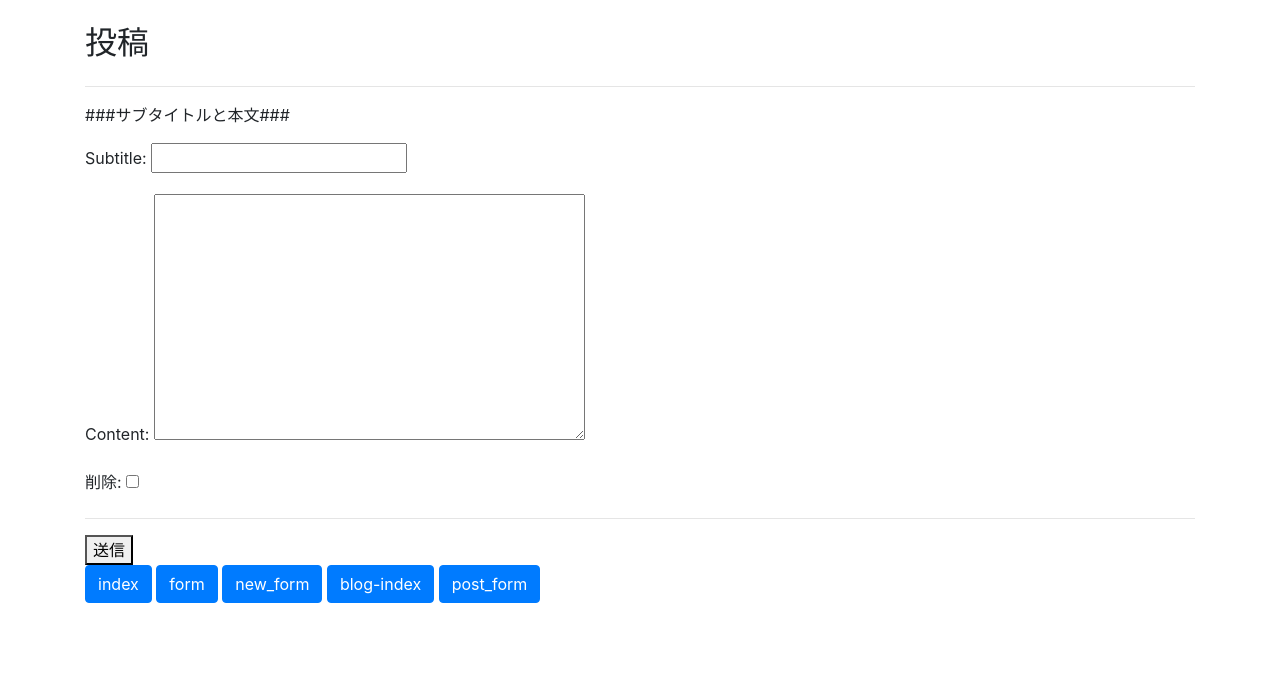
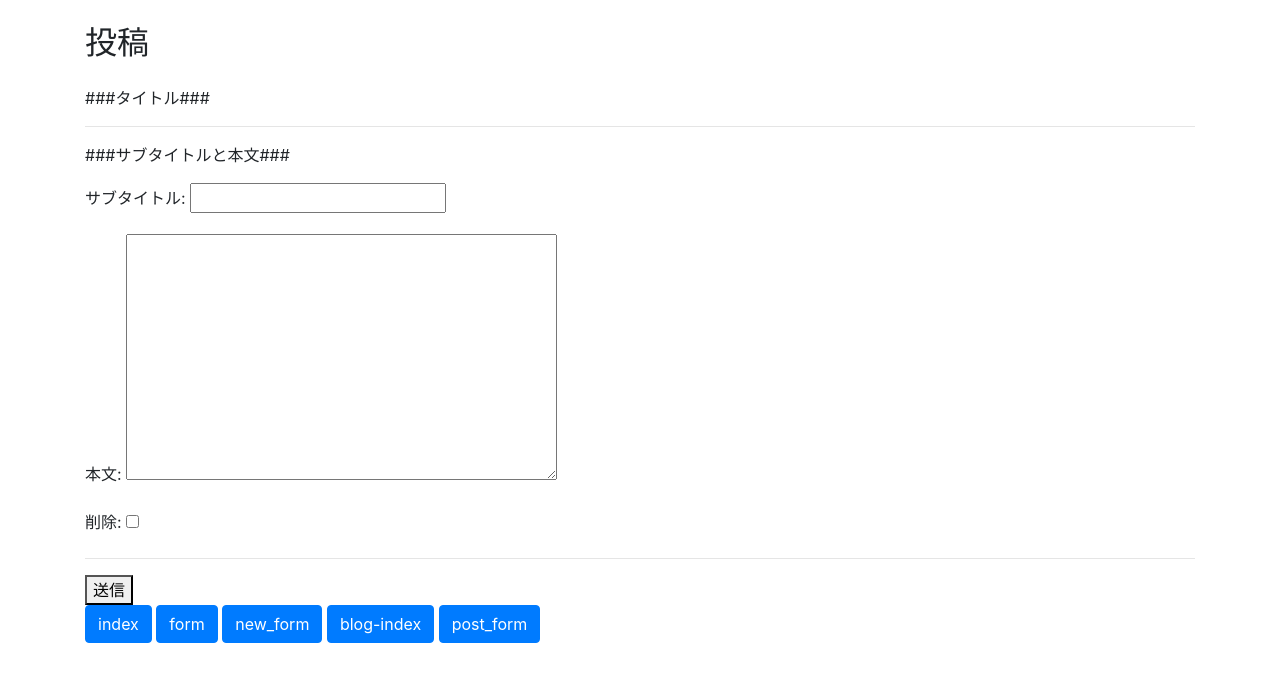
Before and after one commit to Toshi6216/test-project, a Django app: page /nippo/post/new/ in a window 1280 px wide. Shown: the top 682 px of the page. Run offline with Django 3.2, Linux system fonts and the light colour scheme; some libraries are stand-ins or nearby versions.

Commit message:
コメント追加

```diff
--- a/nippo/forms.py
+++ b/nippo/forms.py
@@ -10,7 +10,10 @@ class NippoFormClass(forms.Form):
 
 #ブログ投稿フォーム
 class PostForm(forms.Form):
-    title = forms.CharField(max_length=30, label='タイトル')
+
+    class Meta:
+        model = Post
+        fields = '__all__'
 
 #ブログ　インラインフォームセット
 Formset = forms.inlineformset_factory(
--- a/nippo/models.py
+++ b/nippo/models.py
@@ -12,17 +12,17 @@ class NippoModel(models.Model):
 
 #テスト用ブログモデル
 class Post(models.Model):
-    title = models.CharField(max_length=100)
+    title = models.CharField('タイトル', max_length=100)
 
     def __str__(self):
         return self.title
 
 #テスト用コンテンツカード（タイトルと本文のセット）
 class ContentsCard(models.Model):
-    subtitle = models.CharField(max_length=100)
-    content = models.TextField()
+    subtitle = models.CharField('サブタイトル', max_length=100)
+    content = models.TextField('本文')
     post = models.ForeignKey(
-        Post,
+        Post, verbose_name = '紐づく記事',
         related_name = "contentscard",
         on_delete = models.CASCADE
     )
--- a/nippo/templates/post_form.html
+++ b/nippo/templates/post_form.html
@@ -6,9 +6,10 @@
 <div class="my-4">
     <h2>投稿</h2>
 </div>
-<form method="post" enctype="multipart/form-data">
+
     {% csrf_token %}
         <div>
+        <p>###タイトル###</p>
             {{ form.as_p }}
         </div>
         <hr>
--- a/nippo/views.py
+++ b/nippo/views.py
@@ -67,8 +67,9 @@ def nippoDetailView(request, pk):
     ctx["object"] = q
     return render(request, template_name, ctx)
 
+#以下、お試し用
 
-
+#ブログの一覧
 class BlogIndexView(View):
     #このviewがコールされたら最初にget関数が呼ばれる
     def get(self, request, *args, **kwargs):
@@ -85,17 +86,19 @@ class PostDetailView(View):
             'post_data': post_data
         })
 
+#ブログ投稿
 class CreatePostView(View,LoginRequiredMixin):
     def get(self, request, *args, **kwargs):
-        form = Post(request.POST or None)
+        form = PostForm(request.POST or None)
+        formset = Formset()
         context = {
             'form' : form,
-            'formset' : Formset()
+            'formset' : formset
             }
         return render(request, 'post_form.html', context)
 
     def post(self, request, *args, **kwargs): #投稿内容をデータベースに保存
-        form = Post(request.POST or None)
+        form = PostForm(request.POST or None)
 
         #フォームのバリデーション
         if form.is_valid():
@@ -105,7 +108,7 @@ class CreatePostView(View,LoginRequiredMixin):
                 post.save()
                 formset.save()
 
-            return redirect('post_detail', post.id)
+            return redirect('blog-index')
 
         return render(request, 'post_form.html',{
             'form': form
```
